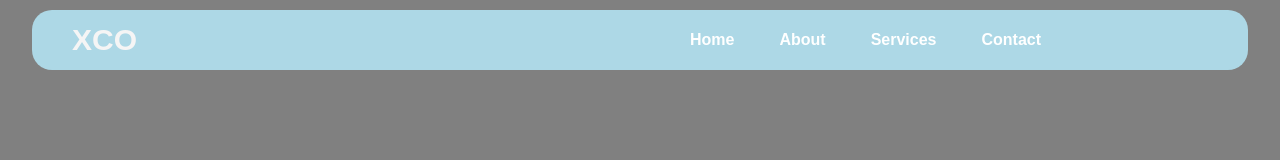
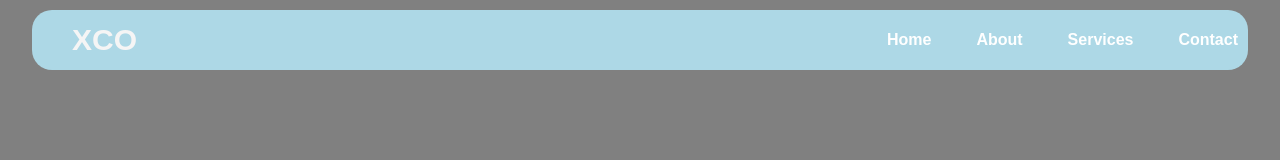
Before and after one commit to SINAN-MALIYEKKAL/HTML, a plain HTML site: page icons/task-1.html in a window 1280 px wide. Drawn offline with Linux system fonts and the light colour scheme.

Commit message:
add margin

```diff
--- a/icons/task-1.html
+++ b/icons/task-1.html
@@ -50,9 +50,11 @@
             color: whitesmoke;
         }
         .properties{
+            position: relative;
             display: flex;
+            margin-left: 300px;
             /* place-content: center; */
-            /* justify-content: space-between; */
+            justify-content: flex-end;
             gap: 25px;
             place-items: center;
             /* padding-right: 10px; */
@@ -61,7 +63,10 @@
         }
         .prp{
             /* background-color: white; */
+            display: flex;
             color: white;
+            /* position: absolute; */
+            justify-content: flex-end;
             padding: 10px;
             height: 30%;
             border-radius: 20px;
```
